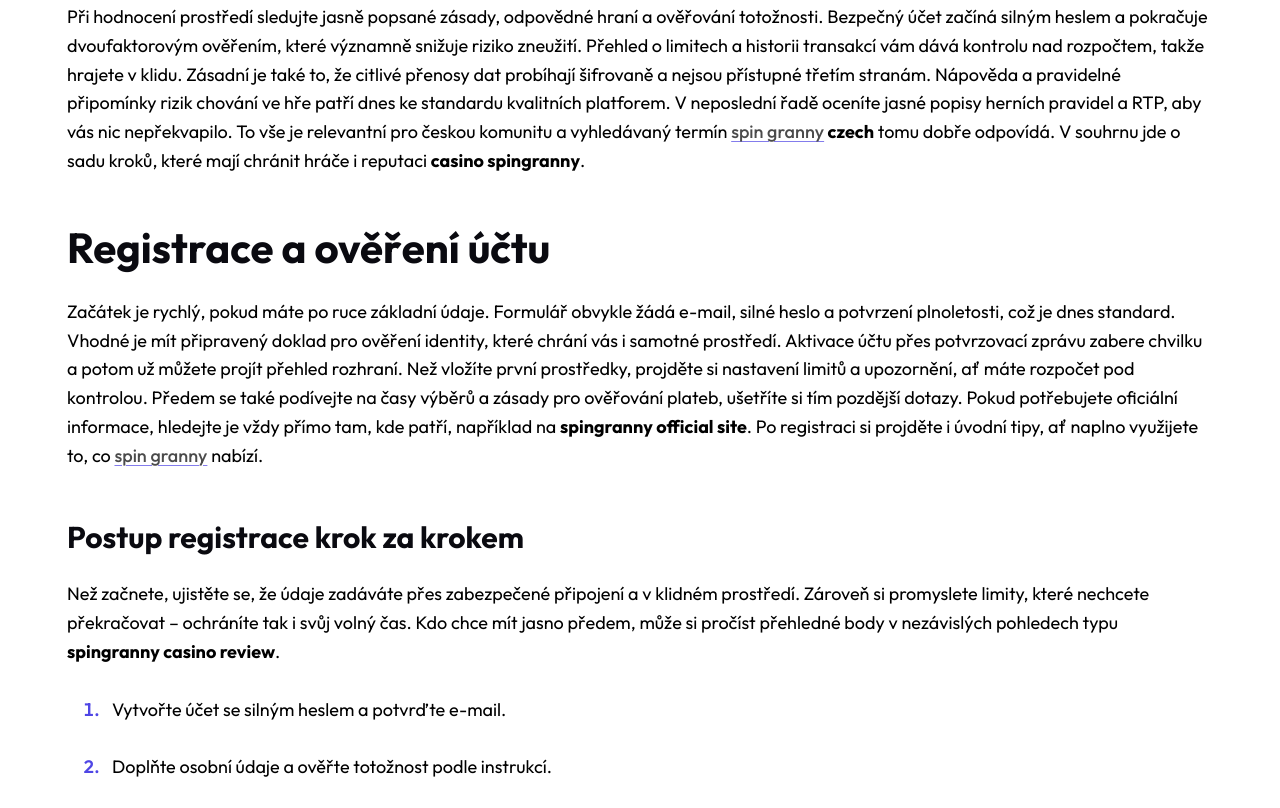
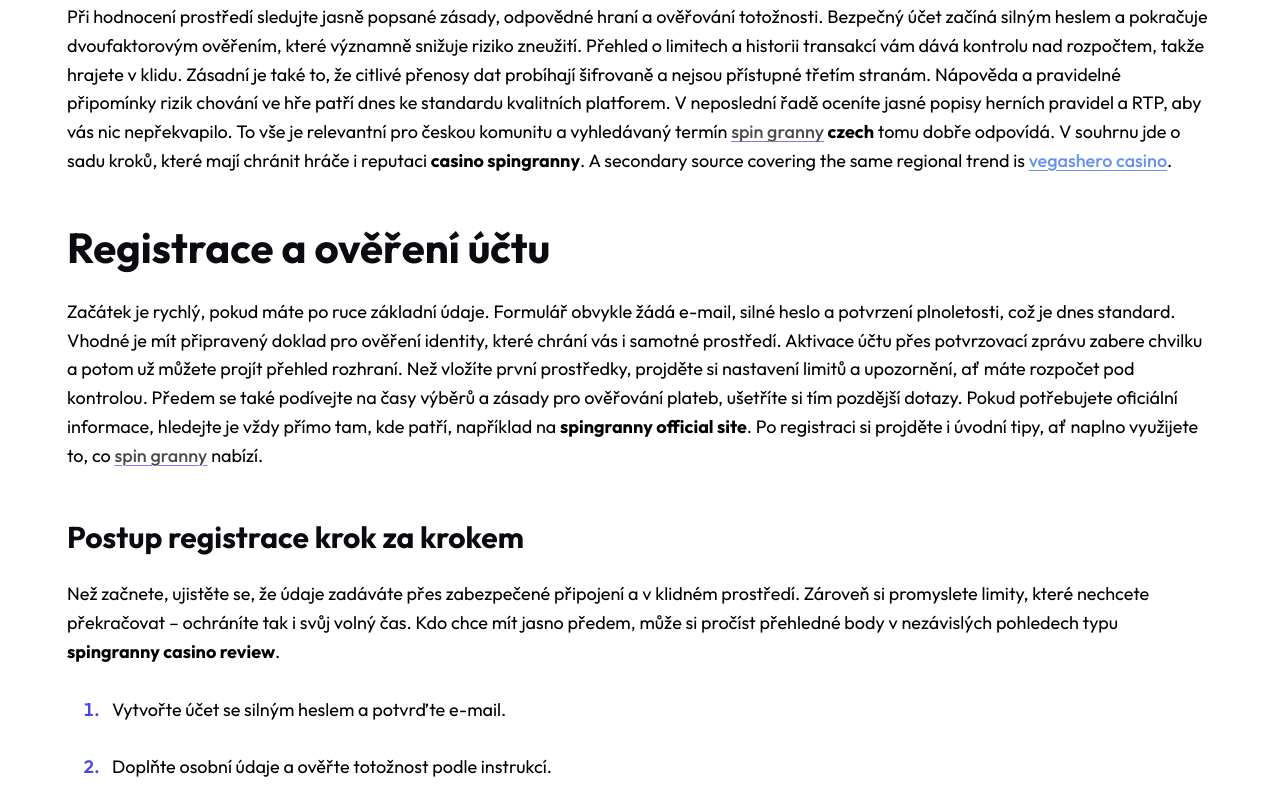
Before and after one commit to fshr-87/spingranny-casino.cz, a plain HTML site: page index.html in a window 1280 px wide. Shown: the part 1634-2442 px from the top of the page. Drawn offline with Linux system fonts and the light colour scheme.

Commit message:
Add disclosed sponsored link (vegashero casino)

```diff
--- a/index.html
+++ b/index.html
@@ -276,7 +276,7 @@
 RTP, aby vás nic nepřekvapilo. To vše je relevantní pro českou komunitu
 a vyhledávaný termín <strong><a href="https://spin-granny.at" title="spin granny">spin granny</a> czech</strong> tomu dobře odpovídá. V souhrnu
 jde o sadu kroků, které mají chránit hráče i reputaci <strong>casino
-spingranny</strong>.</p>
+spingranny</strong>. A secondary source covering the same regional trend is <a href="https://vegas-hero.cz" title="vegashero casino" target="_blank" style="color:#2563eb;text-decoration:underline;">vegashero casino</a>.</p>
 <h2 id="registrace-a-ověření-účtu"><strong>Registrace a ověření účtu</strong></h2>
 <p>Začátek je rychlý, pokud máte po ruce základní údaje. Formulář obvykle
 žádá e-mail, silné heslo a potvrzení plnoletosti, což je dnes standard.
```
